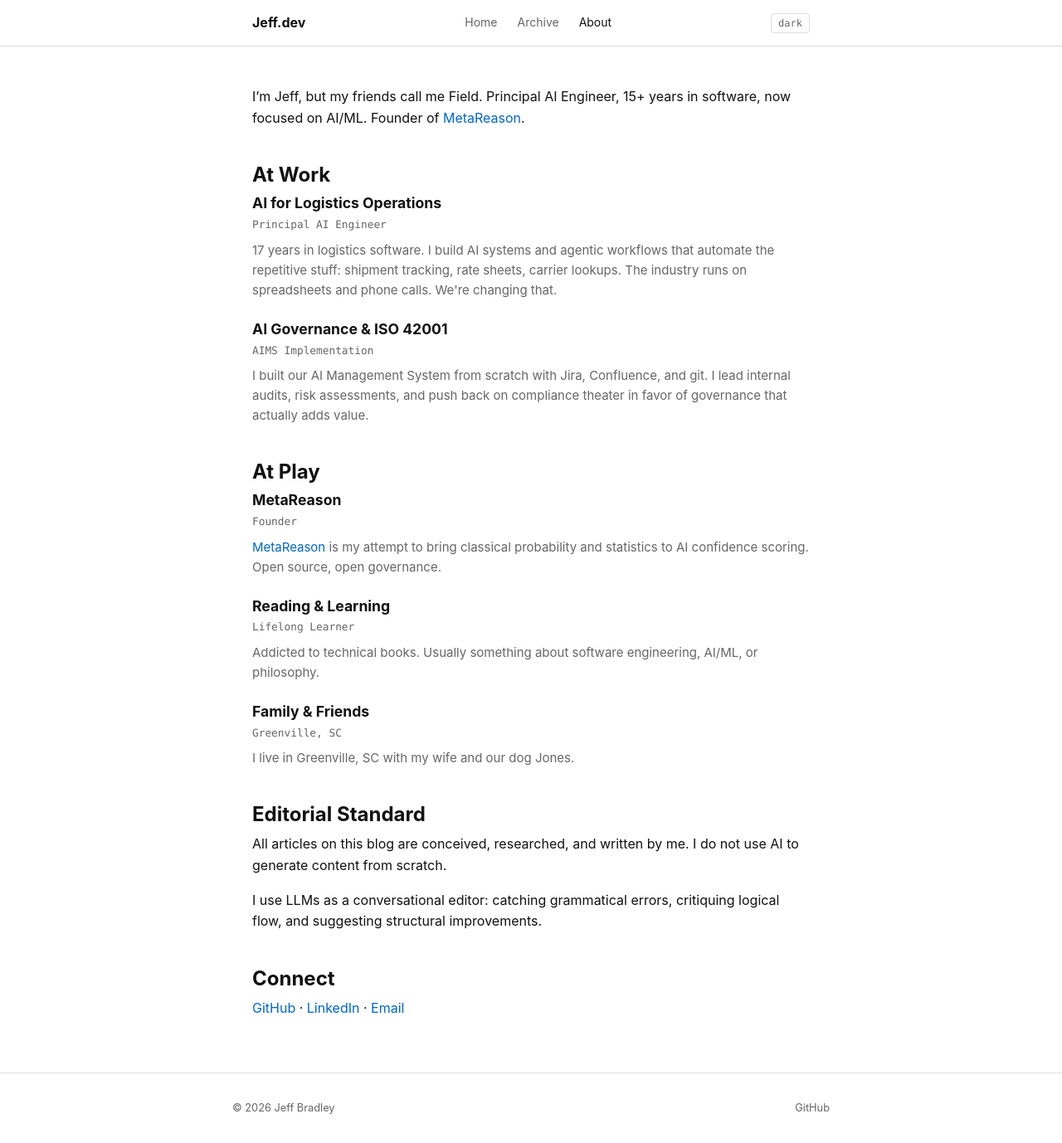
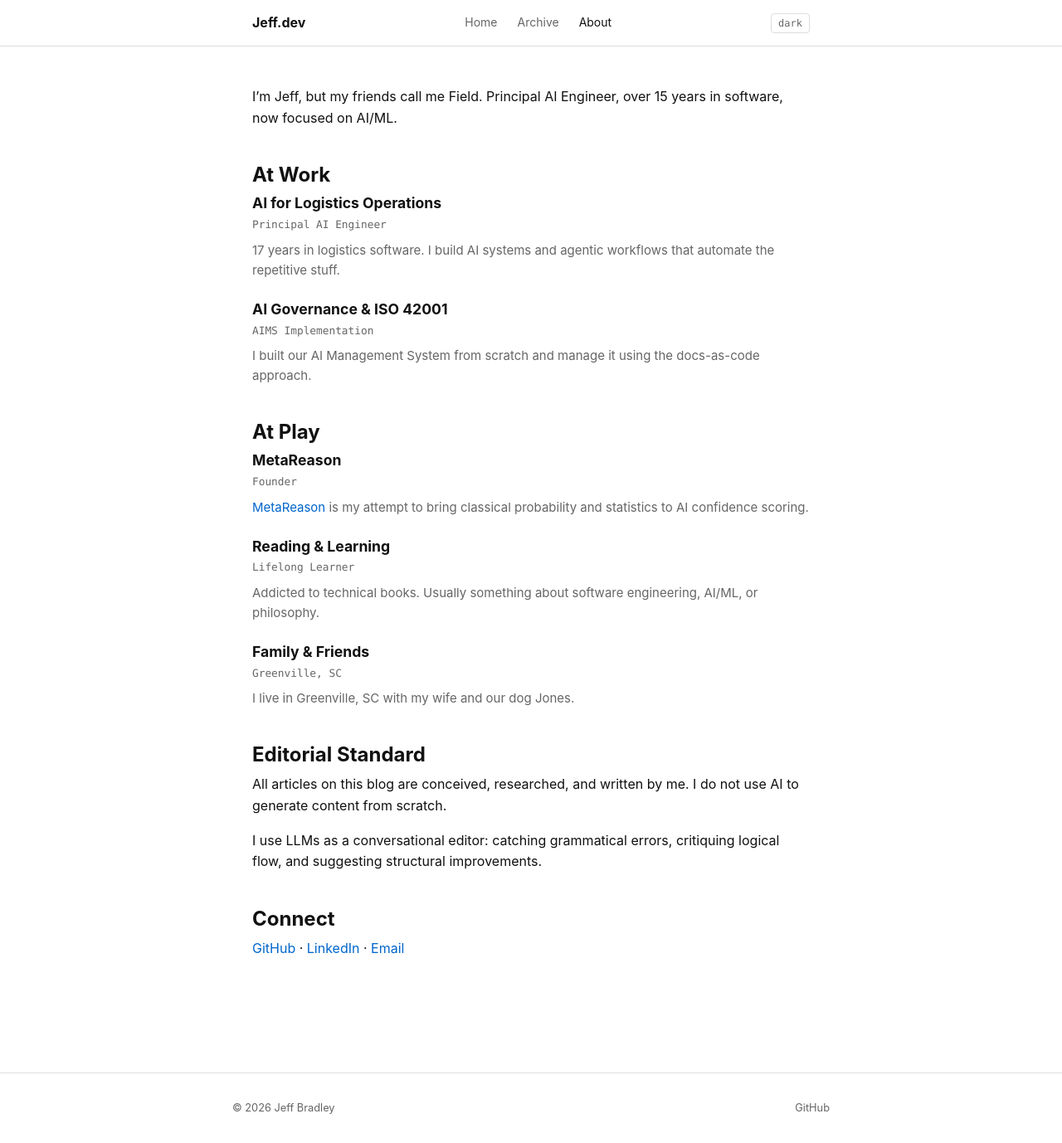
Before and after one commit to jeffgbradley2/jeffgbradley2.github.io, a Jekyll site: the page built from about.md, in a window 1280 px wide and 1378 px high. Shown: the whole window at 83% size. Built offline with Jekyll 4.4.1, drawn with Linux system fonts in a browser that asks for light colours.

Commit message:
chore: further tighten about page descriptions

```diff
--- a/about.md
+++ b/about.md
@@ -5,20 +5,20 @@ description: Principal AI Engineer and founder of MetaReason.
 permalink: /about/
 ---
 
-I'm Jeff, but my friends call me Field. Principal AI Engineer, 15+ years in software, now focused on AI/ML. Founder of [MetaReason](https://github.com/metareason-ai).
+I'm Jeff, but my friends call me Field. Principal AI Engineer, over 15 years in software, now focused on AI/ML.
 
 ## At Work
 
 <div class="about-item">
 <h3>AI for Logistics Operations</h3>
 <div class="about-item-meta">Principal AI Engineer</div>
-<p>17 years in logistics software. I build AI systems and agentic workflows that automate the repetitive stuff: shipment tracking, rate sheets, carrier lookups. The industry runs on spreadsheets and phone calls. We're changing that.</p>
+<p>17 years in logistics software. I build AI systems and agentic workflows that automate the repetitive stuff.</p>
 </div>
 
 <div class="about-item">
 <h3>AI Governance & ISO 42001</h3>
 <div class="about-item-meta">AIMS Implementation</div>
-<p>I built our AI Management System from scratch with Jira, Confluence, and git. I lead internal audits, risk assessments, and push back on compliance theater in favor of governance that actually adds value.</p>
+<p>I built our AI Management System from scratch and manage it using the docs-as-code approach.</p>
 </div>
 
 ## At Play
@@ -26,7 +26,7 @@ I'm Jeff, but my friends call me Field. Principal AI Engineer, 15+ years in soft
 <div class="about-item">
 <h3>MetaReason</h3>
 <div class="about-item-meta">Founder</div>
-<p><a href="https://github.com/metareason-ai">MetaReason</a> is my attempt to bring classical probability and statistics to AI confidence scoring. Open source, open governance.</p>
+<p><a href="https://github.com/metareason-ai">MetaReason</a> is my attempt to bring classical probability and statistics to AI confidence scoring.</p>
 </div>
 
 <div class="about-item">
```
